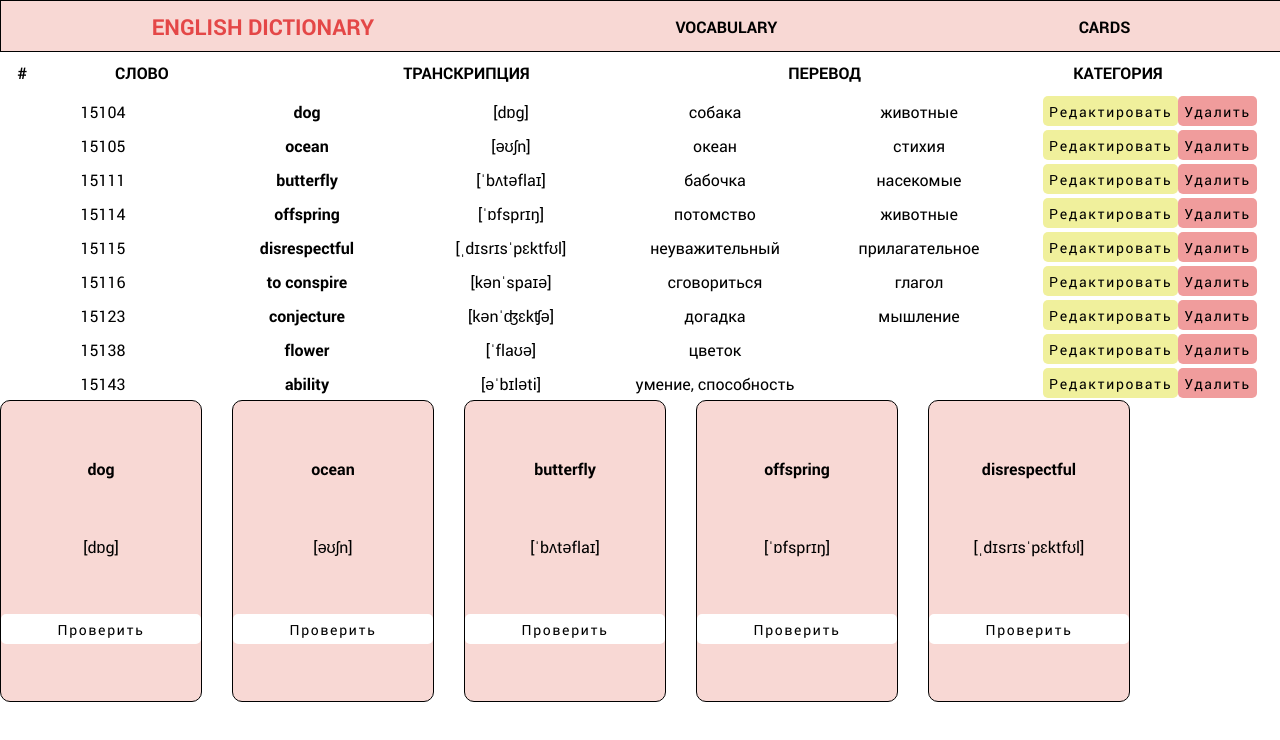
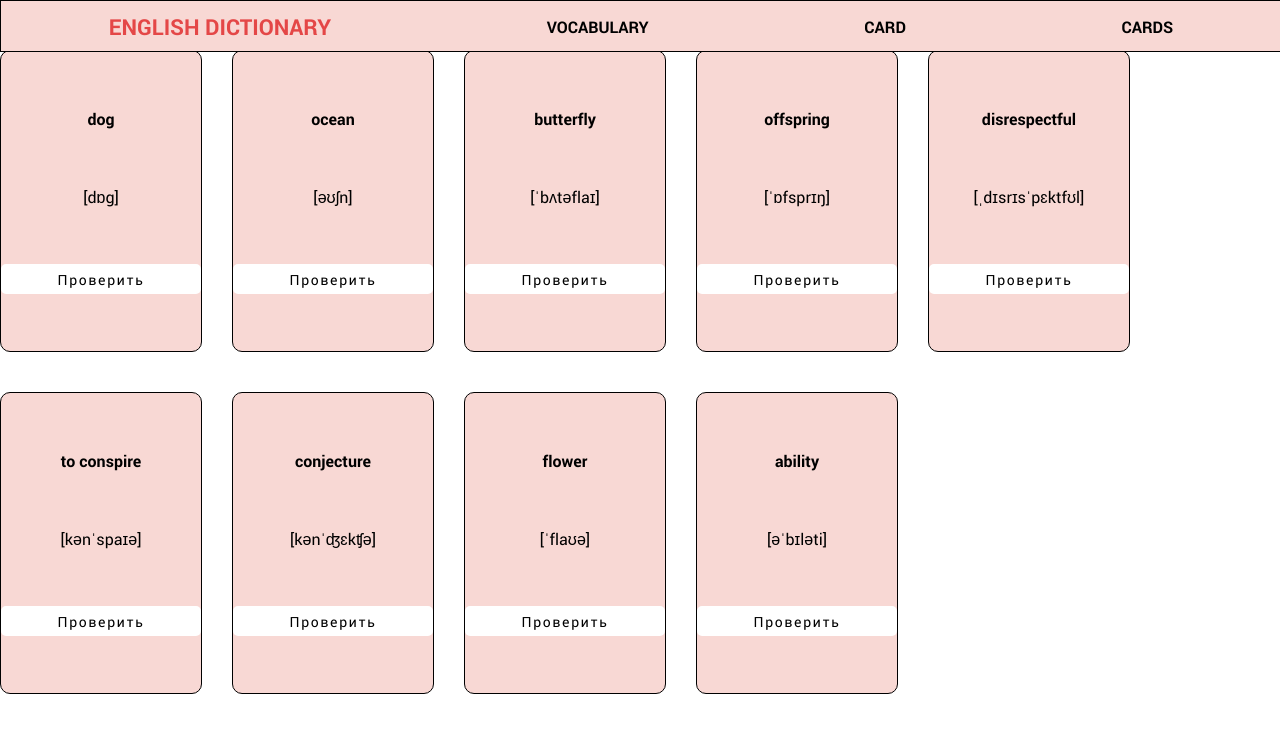
Before and after one commit to dariaSDemidova/Foreign-words, a React (Create React App) app: page /cards in a window 1280 px wide. Shown: the top 740 px of the page. Built offline with nearby package versions, Linux system fonts and the light colour scheme.

Commit message:
add links in header

```diff
--- a/package.json
+++ b/package.json
@@ -9,6 +9,7 @@
     "@testing-library/user-event": "^13.5.0",
     "react": "^18.2.0",
     "react-dom": "^18.2.0",
+    "react-router-dom": "^6.22.3",
     "react-scripts": "5.0.1",
     "sass": "^1.69.7",
     "web-vitals": "^2.1.4"
--- a/src/App.js
+++ b/src/App.js
@@ -1,29 +1,26 @@
 import './App.css';
-import words from './store/store';
 import Header from './components/Header/Header';
-import WordsTableHead from './components/WordsTableHead/WordsTableHead';
-import WordsTableBody from './components/WordsTableBody/WordsTableBody';
+import Table from './components/Table/Table';
 import './components/WordsTableHead/WordsTableHead.scss';
 import './components/WordsTableBody/WordsTableBody.scss';
 import Cards from './components/Cards/Cards';
 import CardWrapper from './components/CardWrapper/CardWrapper';
+import { BrowserRouter as Router, Routes, Route } from 'react-router-dom';
 
 
 
 function App() {
   return (
-    <div className="App">
-      <Header />
-      <WordsTableHead />
-      {
-        words.map((word, index) =>
-          <WordsTableBody key={index} {...word}></WordsTableBody>
-        )
-      }
-      <Cards />
-      <CardWrapper/>
-    </div>
-
+    <Router>
+      <div className="App">
+        <Header />
+        <Routes>
+          <Route path="/" element={<Table/>}/>
+          <Route path="/card" element={<CardWrapper/>}/>
+          <Route path="/cards" element={<Cards/>}/>
+        </Routes>
+      </div>
+    </Router>
   );
 }
 
--- a/src/components/Header/Header.jsx
+++ b/src/components/Header/Header.jsx
@@ -1,15 +1,17 @@
 import './Header.scss'
 import '../Cards/Cards'
 import '../Vocabulary/Vocabulary'
+import { Link } from 'react-router-dom'
 
 function Header() {
 
     return (
         <header>
             <nav>
-                <div className="title">English Dictionary</div>
-                <a href="Vocabulary.jsx" className="vocabulary">Vocabulary</a>
-                <a href="Cards.jsx" className="cards">Cards</a>
+                <Link to='/'><div className="title">English Dictionary</div></Link>
+                <Link to='/'>Vocabulary</Link>
+                <Link to='/card'>Card</Link>
+                <Link to='/cards'>Cards</Link>
             </nav>
         </header>
     );
--- /dev/null
+++ b/src/components/Table/Table.jsx
@@ -0,0 +1,22 @@
+import words from '../../store/store';
+import WordsTableHead from '../WordsTableHead/WordsTableHead';
+import WordsTableBody from '../WordsTableBody/WordsTableBody';
+import '../WordsTableHead/WordsTableHead.scss';
+import '../WordsTableBody/WordsTableBody.scss';
+
+function Table() {
+
+    return (
+        <div>
+            <WordsTableHead />
+            {
+                words.map((word, index) =>
+                    <WordsTableBody key={index} {...word}></WordsTableBody>
+                )
+            }
+        </div>
+    );
+}
+
+
+export default Table;
```
Also changed, not shown: 1 other file (tests, documents, lock files or other folders).
